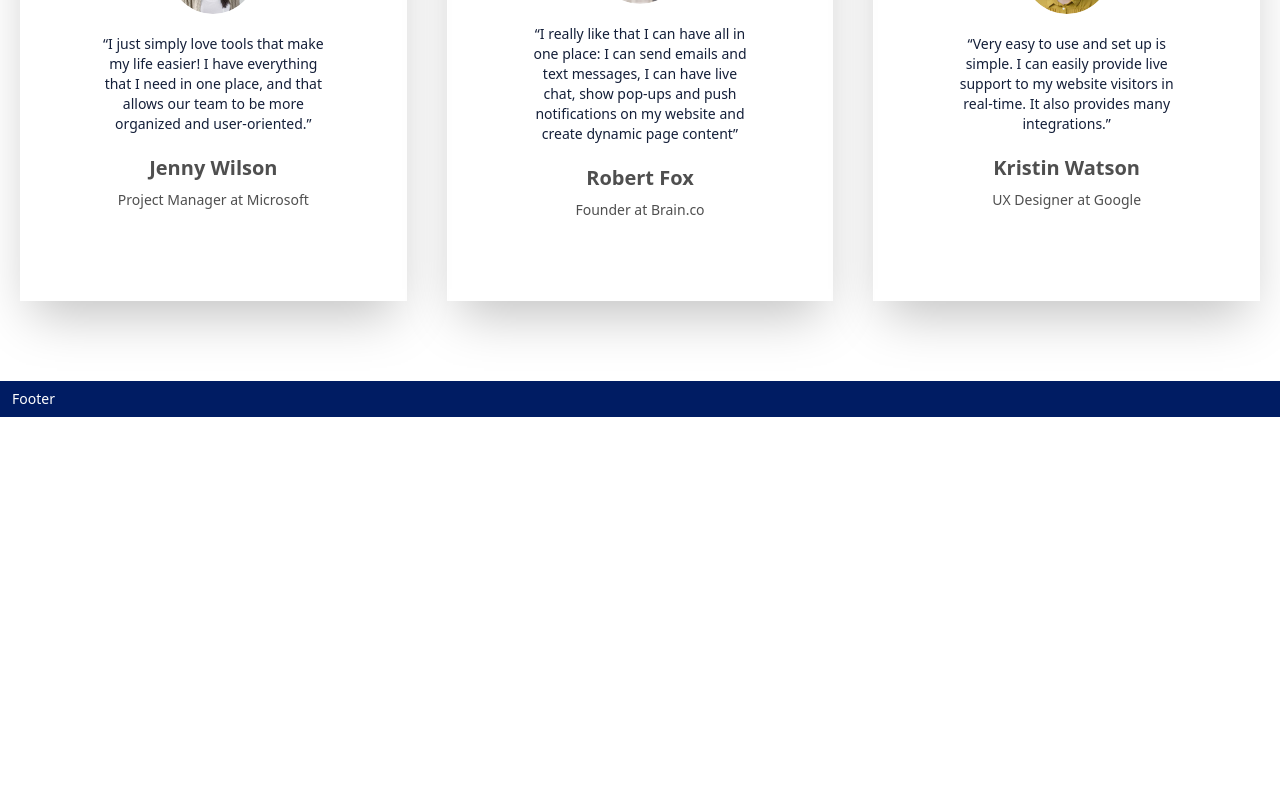
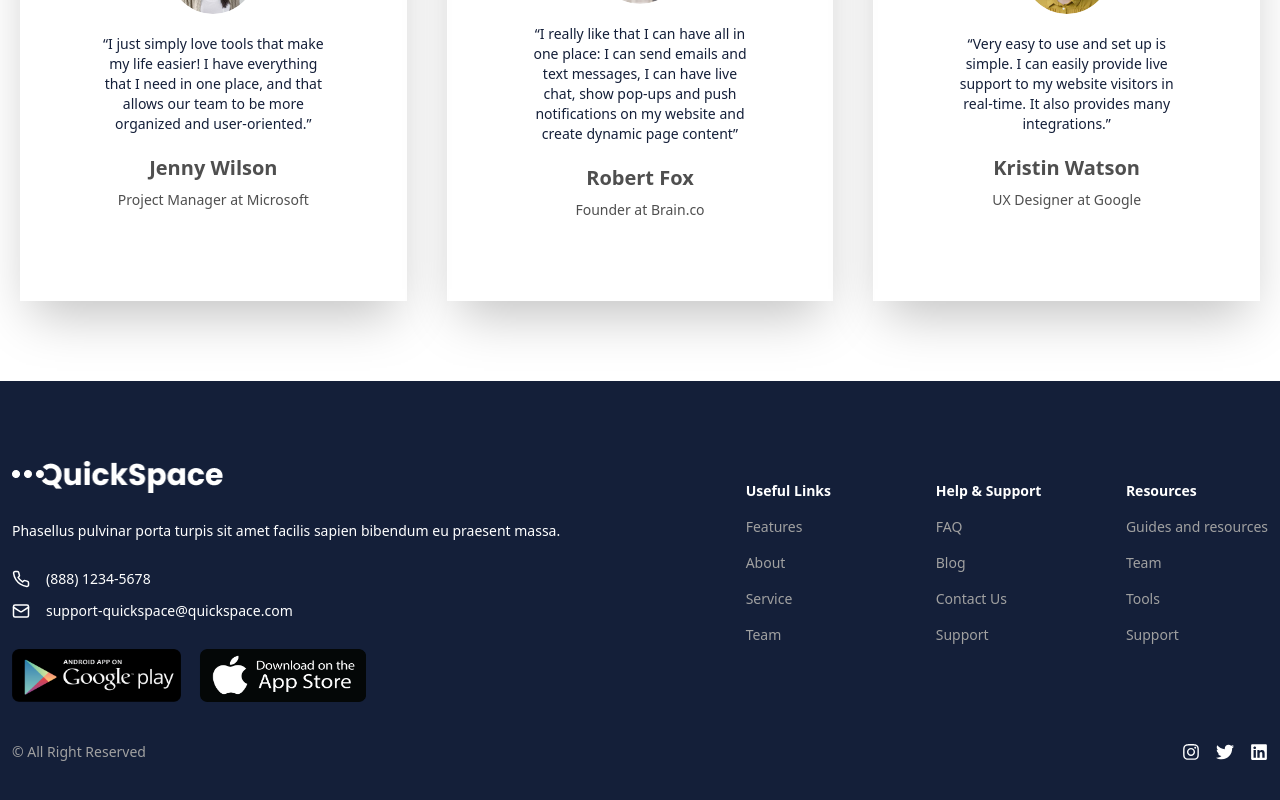
Before and after one commit to alonzojoe/quickspace-page, a React (Vite) app: page / in a window 1280 px wide. Shown: the part 5865-6665 px from the top of the page. Before the commit the page ends 6282 px from the top, so only its background shows below. Built offline with nearby package versions, Linux system fonts and the light colour scheme.

Commit message:
apply style in FooterSection implement FOOTER_CONTENT as web contents and react-icons (bottom-part)

```diff
--- a/src/components/FooterSection.tsx
+++ b/src/components/FooterSection.tsx
@@ -1,7 +1,70 @@
+import { FOOTER_CONTENT } from "../constants";
+import { LuPhone, LuMail } from "react-icons/lu";
+import { FaInstagram, FaTwitter, FaLinkedin } from "react-icons/fa";
+
 const FooterSection = () => {
   return (
     <footer className="bg-darkBlue text-white">
-      <div className="max-w-7xl mx-auto px-3 py-2">Footer</div>
+      <div className="max-w-7xl mx-auto px-3 flex justify-between flex-wrap gap-10 pt-20">
+        <div className="flex flex-col space-y-7">
+          <img
+            className="w-[211px] h-[32px]"
+            src={FOOTER_CONTENT.logo}
+            alt="quickspace-logo"
+          />
+          <p>{FOOTER_CONTENT.description}</p>
+          <div className="text-md flex flex-col space-y-3">
+            <span className="flex items-center gap-4">
+              <LuPhone className="text-lg" /> {FOOTER_CONTENT.phone}
+            </span>
+            <span className="flex items-center gap-4">
+              <LuMail className="text-lg" /> {FOOTER_CONTENT.email}
+            </span>
+          </div>
+          <div className="flex items-center gap-4">
+            <button className="cursor-pointer">
+              <img
+                className="w-[169px] h-[53px]"
+                src={FOOTER_CONTENT.playstore}
+                alt="playstore"
+              />
+            </button>
+            <button className="cursor-pointer">
+              <img
+                className="w-[169px] h-[53px]"
+                src={FOOTER_CONTENT.appstore}
+                alt="appstore"
+              />
+            </button>
+          </div>
+        </div>
+        <div className="grid grid-cols-1 md:grid-cols-3 gap-12 mt-5">
+          {FOOTER_CONTENT.sections.map((s, index) => (
+            <ul className="flex flex-col space-y-4" key={index}>
+              <li className="font-bold text-md">{s.title}</li>
+              {s.items.map((link, idx) => (
+                <li className="text-neutral-400" key={idx}>
+                  <a href="#">{link}</a>
+                </li>
+              ))}
+            </ul>
+          ))}
+        </div>
+      </div>
+      <div className="max-w-7xl mx-auto px-3 flex justify-between items-center gap-10 py-10">
+        <span className="text-neutral-400">{FOOTER_CONTENT.reserved}</span>
+        <div className="flex items-center gap-4 text-white text-lg">
+          <a href="#">
+            <FaInstagram />
+          </a>
+          <a href="#">
+            <FaTwitter />
+          </a>
+          <a href="#">
+            <FaLinkedin />
+          </a>
+        </div>
+      </div>
     </footer>
   );
 };
--- a/src/constants/index.ts
+++ b/src/constants/index.ts
@@ -1,6 +1,7 @@
 
 
 import Logo from "../assets/images/logo.png"
+import WhiteLogo from "../assets/images/logo-white.png"
 import Hero from "../assets/images/hero.png"
 import Brand1 from "../assets/images/brand1.png"
 import Brand2 from "../assets/images/brand2.png"
@@ -149,16 +150,18 @@ export const TESTIMONIALS_CONTENT = {
 }
 
 export const FOOTER_CONTENT = {
-    logo: Logo,
+    logo: WhiteLogo,
     description: 'Phasellus pulvinar porta turpis sit amet facilis sapien bibendum eu praesent massa.',
     phone: '(888) 1234-5678',
     email: 'support-quickspace@quickspace.com',
     playstore: playStore,
     appstore: appStore,
     sections: [
-        { items: ['Useful Links', 'Features', 'About', 'Service', 'Team'] },
-        { items: ['Help & Support', 'FAQ', 'Blog', 'Contact Us', 'Support'] },
-        { items: ['Resources', 'Guides and resources', 'Team', 'Tools', 'Support'] },
+        {
+            title: 'Useful Links', items: ['Features', 'About', 'Service', 'Team']
+        },
+        { title: 'Help & Support', items: ['FAQ', 'Blog', 'Contact Us', 'Support'] },
+        { title: 'Resources', items: ['Guides and resources', 'Team', 'Tools', 'Support'] },
     ],
     reserved: '© All Right Reserved',
 
--- a/src/index.css
+++ b/src/index.css
@@ -5,7 +5,7 @@
   --color-lightPrimary: #6856ef;
   --color-dark: #141F39;
   --color-secondary: #4F4F4F;
-  --color-darkBlue: #001C63;
+  --color-darkBlue: #141F39;
 }
 
 body {
```
Also changed, not shown: src/assets/images/logo-white.png (added).
